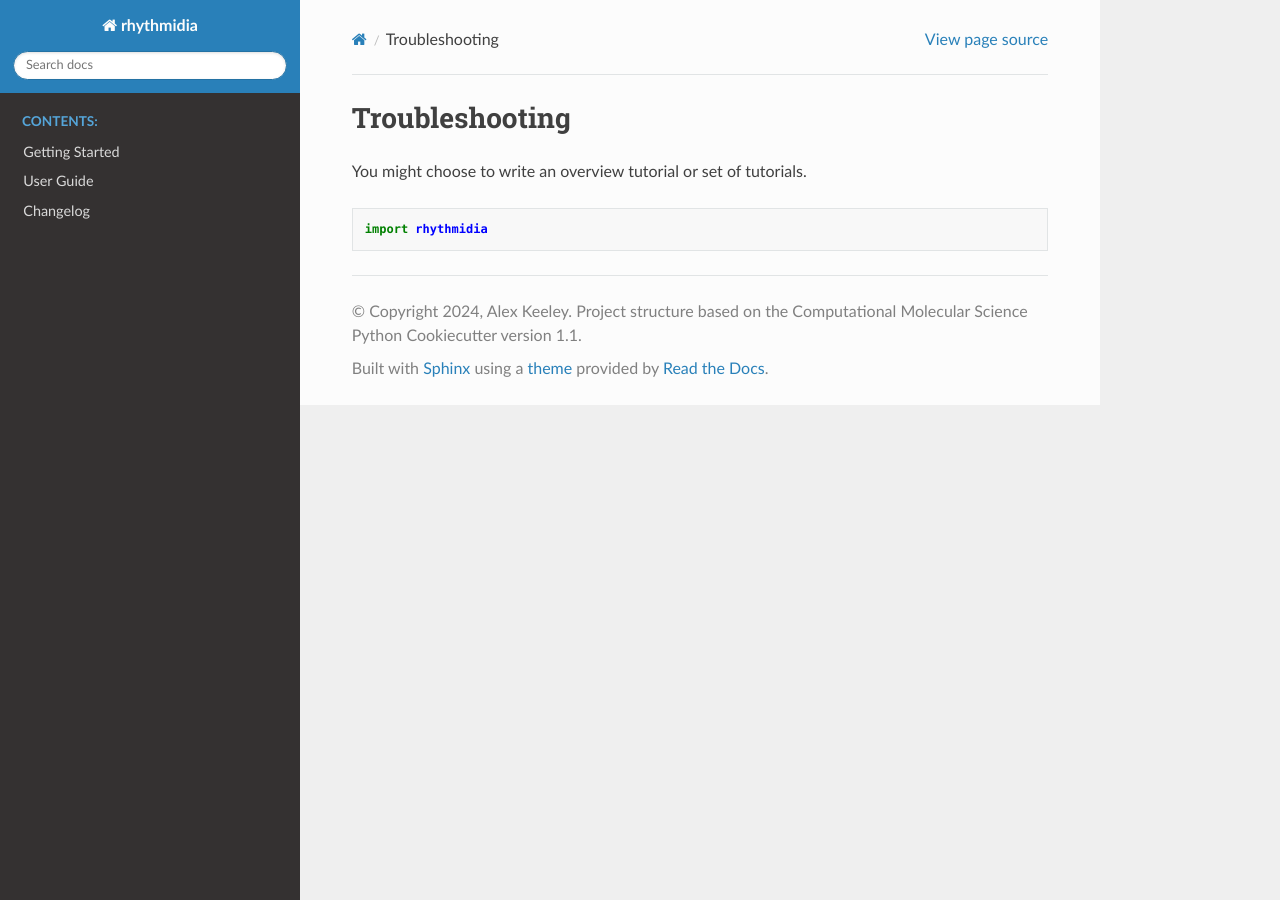
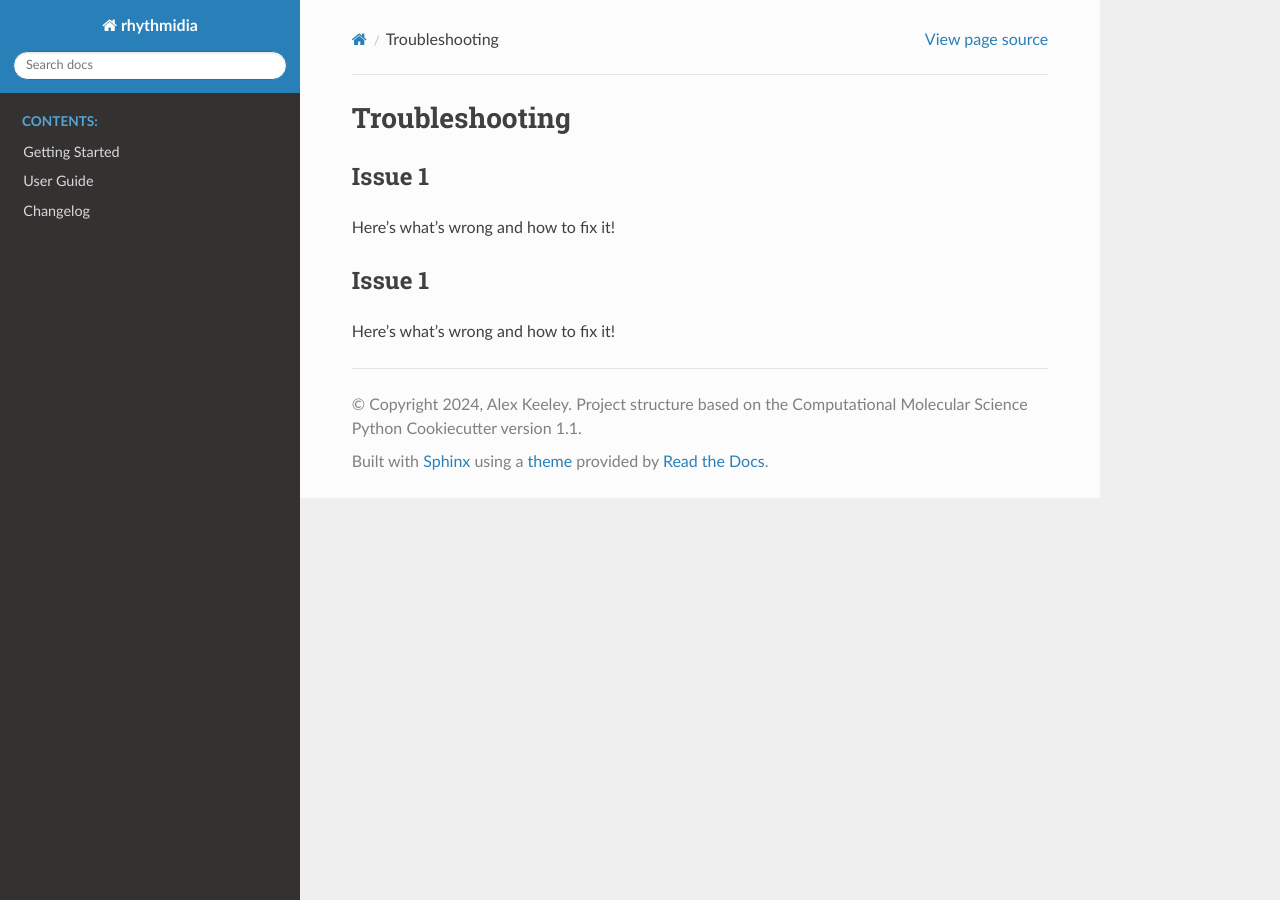
Before and after one commit to Pelham-Lab/rhythmidia, a Sphinx documentation site: the page built from docs/troubleshooting.rst, in a window 1280 px wide. Built offline with Sphinx 7.4.7 and the Read the Docs theme 2.0.0, drawn with Linux system fonts in a browser that asks for light colours; the version number could not be read and is left out.

Commit message:
Updated docs

```diff
--- a/docs/troubleshooting.rst
+++ b/docs/troubleshooting.rst
@@ -2,8 +2,10 @@ Troubleshooting
 ===============
 
 
-You might choose to write an overview tutorial or set of tutorials.
+Issue 1
+---------------
+Here's what's wrong and how to fix it!
 
-.. code-block:: python
-
-    import rhythmidia
+Issue 1
+---------------
+Here's what's wrong and how to fix it!
```
